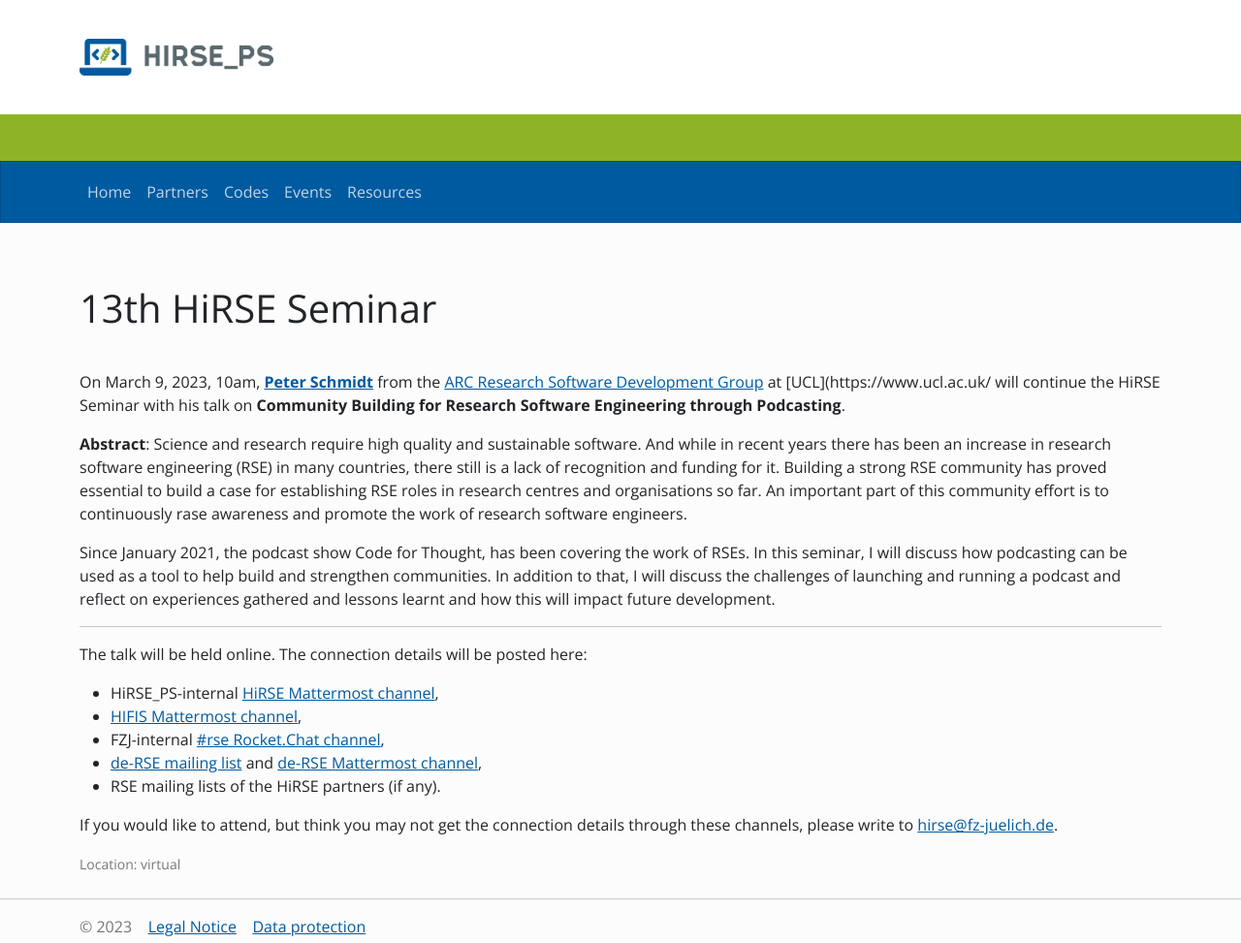
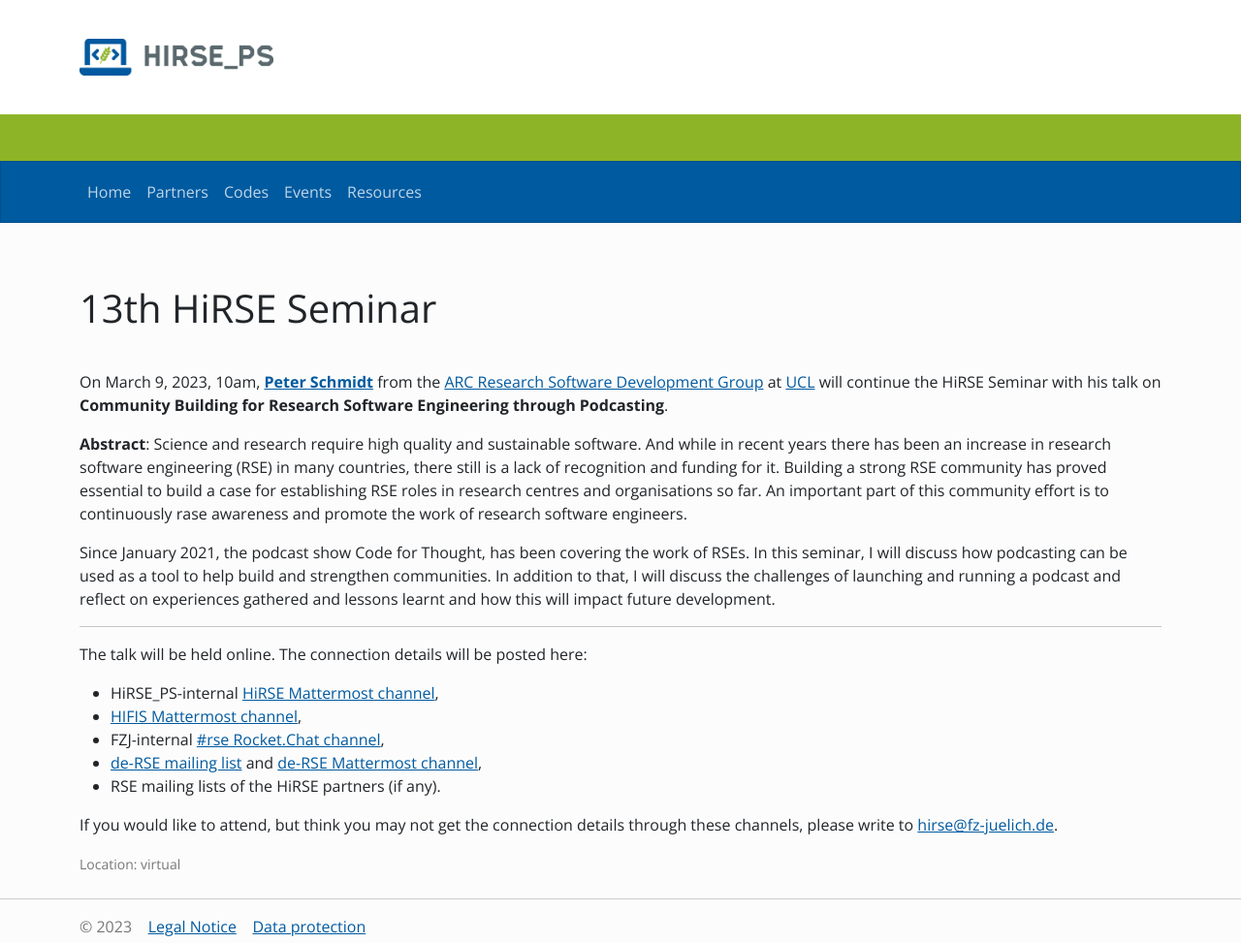
Before and after one commit to Helmholtz-HiRSE/helmholtz-hirse.github.io, a Jekyll site: the page built from _events/2023_03_09-seminar_13.md, in a window 1280 px wide. Shown: the whole page at 97% size. Built offline with Jekyll 4.4.1, drawn with Linux system fonts in a browser that asks for light colours; nearby versions of some CDN libraries.

Commit message:
Update 2023_03_09-seminar_13.md

```diff
--- a/_events/2023_03_09-seminar_13.md
+++ b/_events/2023_03_09-seminar_13.md
@@ -7,7 +7,7 @@ location: virtual
 excerpt_separator: <!--more-->
 ---
 
-On March 9, 2023, 10am, [**Peter Schmidt**](https://www.ucl.ac.uk/advanced-research-computing/people/peter-schmidt) from the [ARC Research Software Development Group](https://www.ucl.ac.uk/advanced-research-computing) at [UCL](https://www.ucl.ac.uk/ will continue the HiRSE Seminar with his talk on **Community Building for Research Software Engineering through Podcasting**.
+On March 9, 2023, 10am, [**Peter Schmidt**](https://www.ucl.ac.uk/advanced-research-computing/people/peter-schmidt) from the [ARC Research Software Development Group](https://www.ucl.ac.uk/advanced-research-computing) at [UCL](https://www.ucl.ac.uk) will continue the HiRSE Seminar with his talk on **Community Building for Research Software Engineering through Podcasting**.
 <!--more-->
 
 **Abstract**:
```
